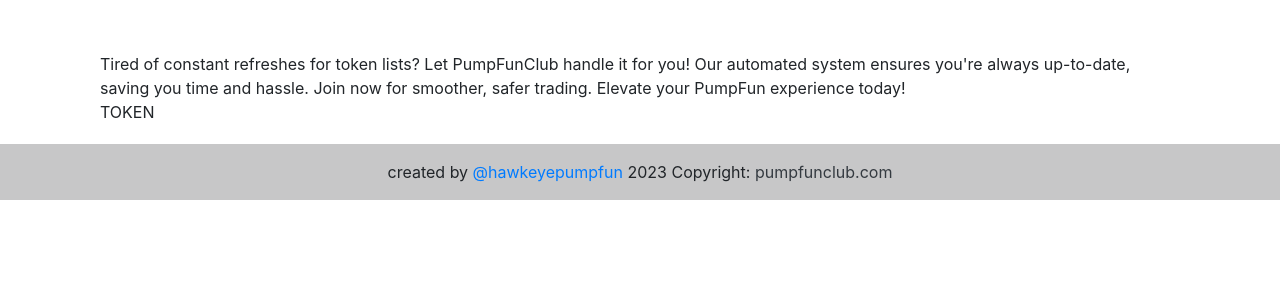
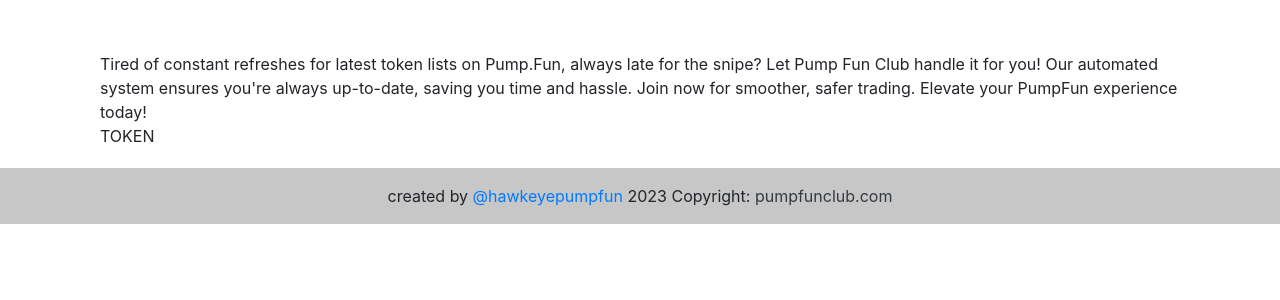
Before and after one commit to tfnlab/homerenovationnation, a Django app: page / in a window 1280 px wide. Shown: the part 56-356 px from the top of the page. Run offline with Django 4.2, Linux system fonts and the light colour scheme; data that the repository does not hold is empty.

Commit message:
update with json

```diff
--- a/website/store/templates/index.html
+++ b/website/store/templates/index.html
@@ -24,7 +24,7 @@
 
       <div class="row">
         <div class="col-md-12">
-          <p>Tired of constant refreshes for token lists? Let PumpFunClub handle it for you! Our automated system ensures you're always up-to-date, saving you time and hassle. Join now for smoother, safer trading. Elevate your PumpFun experience today!
+          <p>Tired of constant refreshes for latest token lists on Pump.Fun, always late for the snipe? Let Pump Fun Club handle it for you! Our automated system ensures you're always up-to-date, saving you time and hassle. Join now for smoother, safer trading. Elevate your PumpFun experience today!
           <BR>
           TOKEN <a href="" ></a>
           </p>
```
